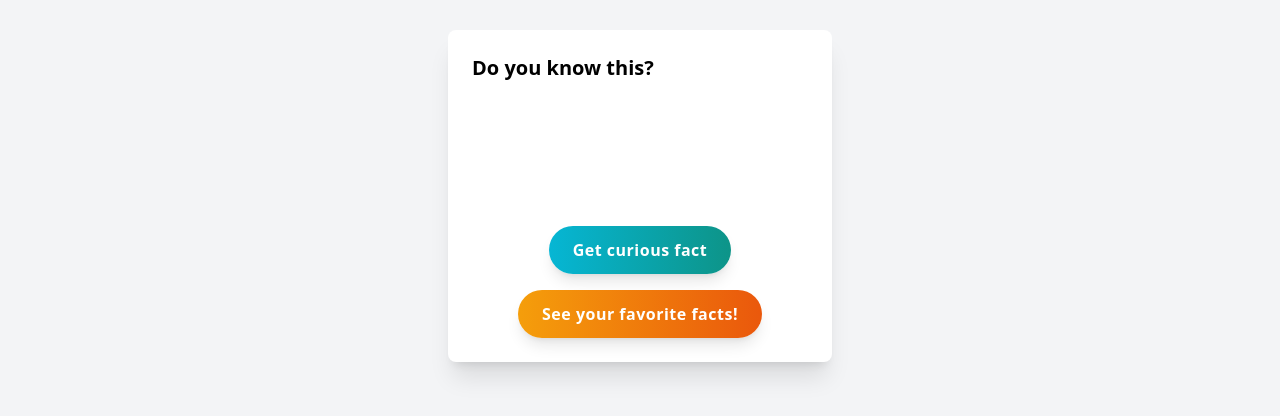
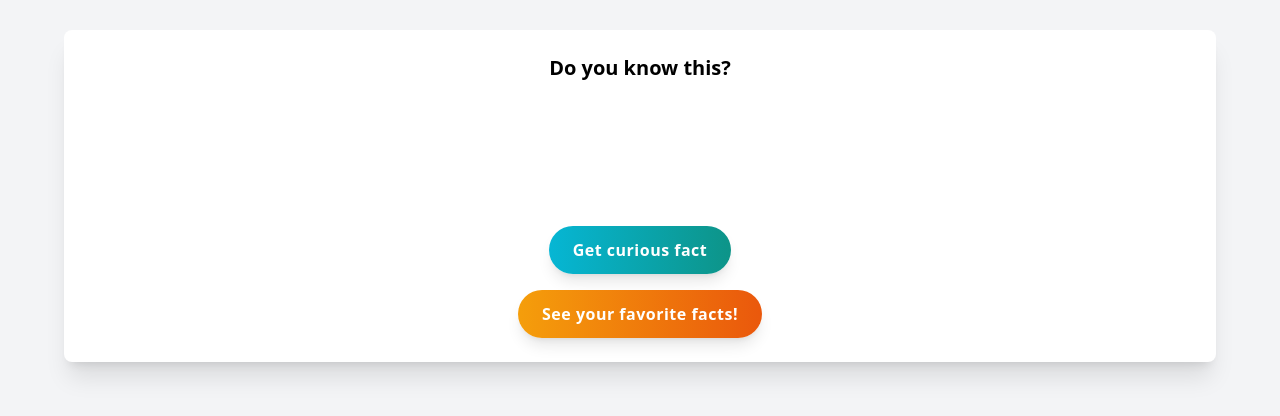
Before and after one commit to Nuclea88/Curious-facts, a website with bundled scripts: page index.html in a window 1280 px wide. Shown: the part 204-620 px from the top of the page. Built offline with nearby package versions, Linux system fonts and the light colour scheme.

Commit message:
feat: responsive in desktop

```diff
--- a/index.html
+++ b/index.html
@@ -7,10 +7,10 @@
         <script src="https://cdn.tailwindcss.com"></script>
         <link rel="stylesheet" href="./css/style.css">
     </head>
-    <body class="bg-gray-100 min-h-screen flex items-center justify-center p-4">
-        <main class = "app-container bg-white shadow-xl rounded-lg p-6 w-full max-w-sm">
+    <body class="bg-gray-100 min-h-screen flex items-center justify-center p-4 space-x-4">
+        <main class = "app-container bg-white shadow-xl rounded-lg p-6 w-full max-w-sm lg:max-w-6xl">
             <section id="viewer" class="section-container">
-                <h1 id="intro" class="text-xl font-bold mb-6 text-left">Do you know this?</h1>
+                <h1 id="intro" class="text-xl font-bold mb-6 text-left lg:text-center">Do you know this?</h1>
                 <div id="fact" class="min-h-12 text-center italic text-lg mb-6"></div>
                 <div id ='favorite-viewer' class="w-full mt-4 space-y-2 font-bold p-6 text-center"></div>
                 <div id="buttons-container"class="fact-buttons flex flex-col items-center space-y-4 w-full">
```
